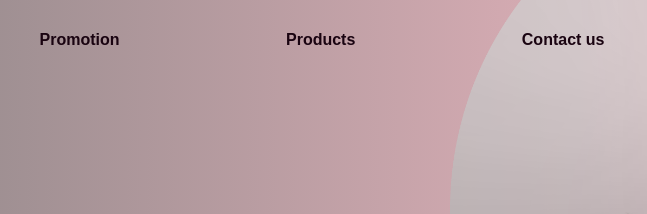
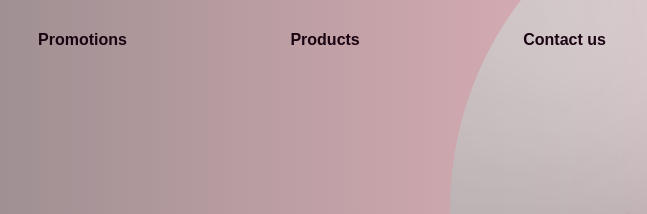
Before and after one commit to Azemchap/Laptop-Project, a plain HTML site: page index.html in a window 1280 px wide. Shown: the top 214 px of the page, 318-965 px from the left. Drawn offline with Linux system fonts and the light colour scheme; a script that the page names is missing.

Commit message:
chanched a letter

```diff
--- a/index.html
+++ b/index.html
@@ -18,7 +18,7 @@
 
         <nav class="nav_bar">
             <ul class="nav-links">
-                <li><a class="nav-link" href="#">Promotion</a></li>
+                <li><a class="nav-link" href="#">Promotions</a></li>
                 <li><a class="nav-link" href="#">Products</a></li>
                 <li><a class="nav-link" href="#">Contact us</a></li>
             </ul>
```
